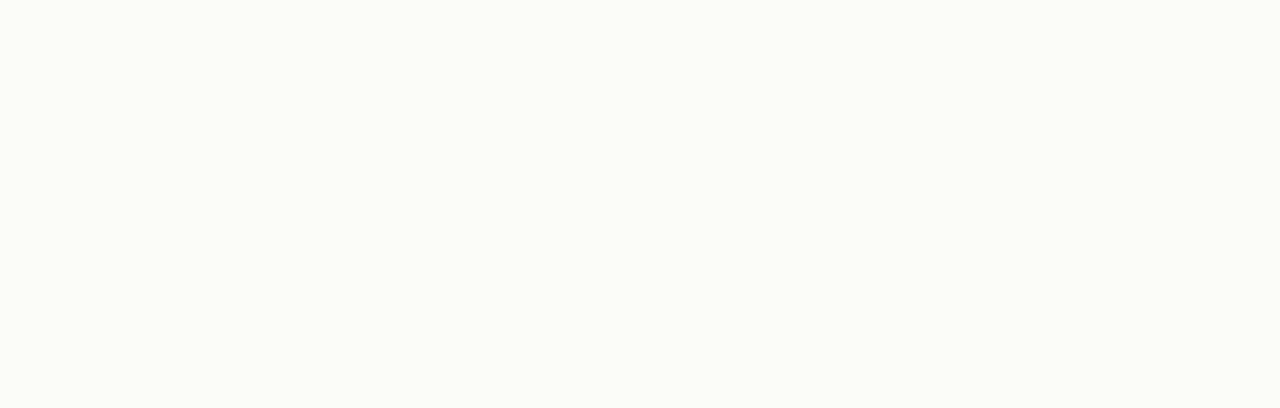
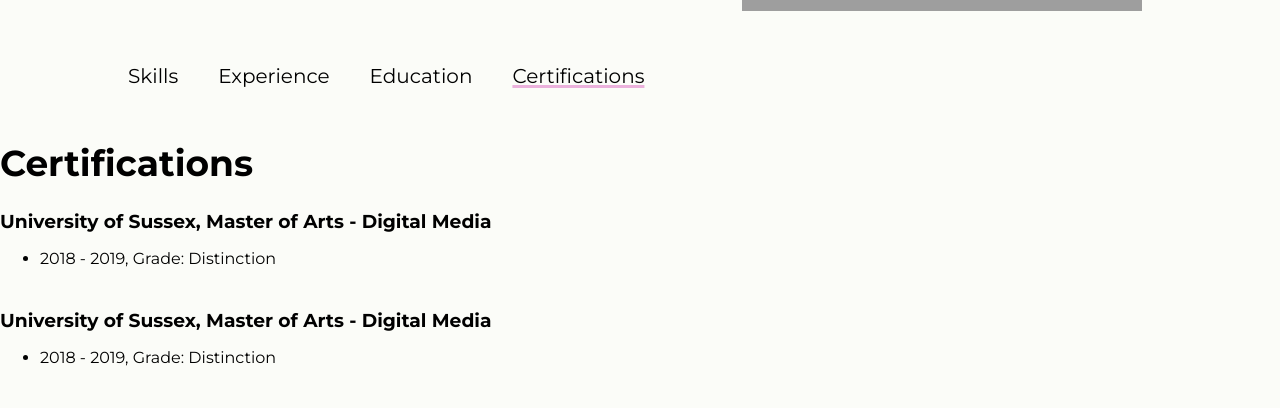
Before and after one commit to louiseka/portfolio, a React (Vite) app: page /about/certifications in a window 1280 px wide. Before the commit this address had no page. Shown: the part 487-895 px from the top of the page. Before the commit the page ends 800 px from the top, so only its background shows below. Built offline with nearby package versions, Linux system fonts and the light colour scheme; grey boxes are pictures that could not be loaded.

Commit message:
Adding certifications tab

```diff
--- a/src/App.jsx
+++ b/src/App.jsx
@@ -8,6 +8,7 @@
 import Skills from "./pages/About/Skills"
 import Experience from "./pages/About/Experience"
 import Education from "./pages/About/Education"
+import Certifications from "./pages/About/Certifications"
 
 
 function App() {
@@ -23,6 +24,7 @@
             <Route index element={<Skills />} />
             <Route path="education" element={<Education />} />
             <Route path="experience" element={<Experience />} />
+            <Route path="certifications" element={<Certifications />} />
           </Route>
         </Route>
       </Routes>
--- a/src/components/AboutLayout.jsx
+++ b/src/components/AboutLayout.jsx
@@ -25,6 +25,7 @@
                     <NavLink to="." end className={({ isActive }) => (isActive ? 'nav-active' : "")}>Skills</NavLink>
                     <NavLink to="experience" className={({ isActive }) => (isActive ? 'nav-active' : "")}>Experience</NavLink>
                     <NavLink to="education" className={({ isActive }) => (isActive ? 'nav-active' : "")}>Education</NavLink>
+                    <NavLink to="certifications" className={({ isActive }) => (isActive ? 'nav-active' : "")}>Certifications</NavLink>
                 </nav>
                 <Outlet />
             </main>
--- /dev/null
+++ b/src/pages/About/Certifications.jsx
@@ -0,0 +1,19 @@
+export default function Certifications() {
+    return (
+        <section className="certifications-section">
+            <h2>Certifications</h2>
+            <div className="details-text">
+                <h3>University of Sussex, Master of Arts - Digital Media</h3>
+                <ul>
+                    <li>2018 - 2019, Grade: Distinction </li>
+                </ul>
+            </div>
+            <div className="details-text">
+                <h3>University of Sussex, Master of Arts - Digital Media</h3>
+                <ul>
+                    <li>2018 - 2019, Grade: Distinction </li>
+                </ul>
+            </div>
+        </section>
+    )
+}
```
